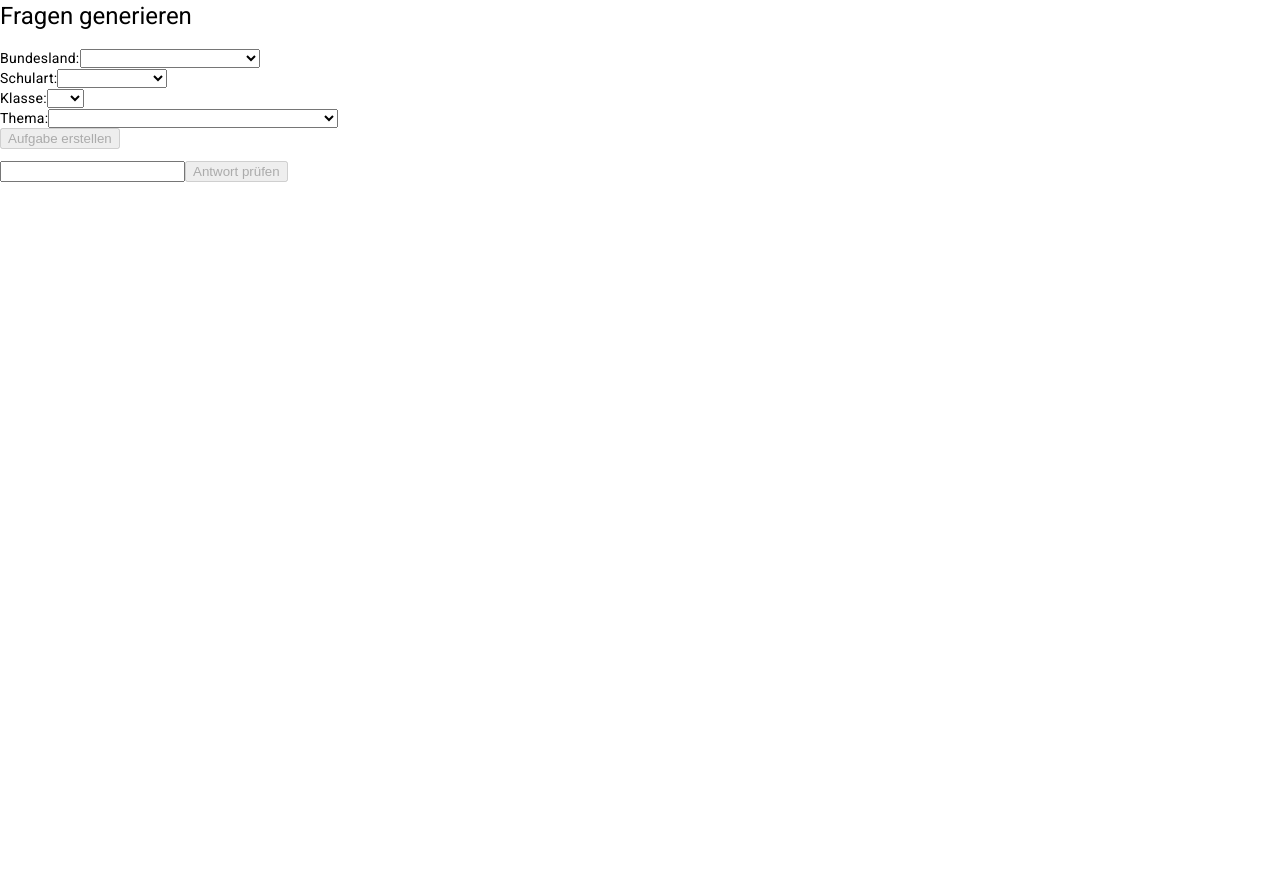
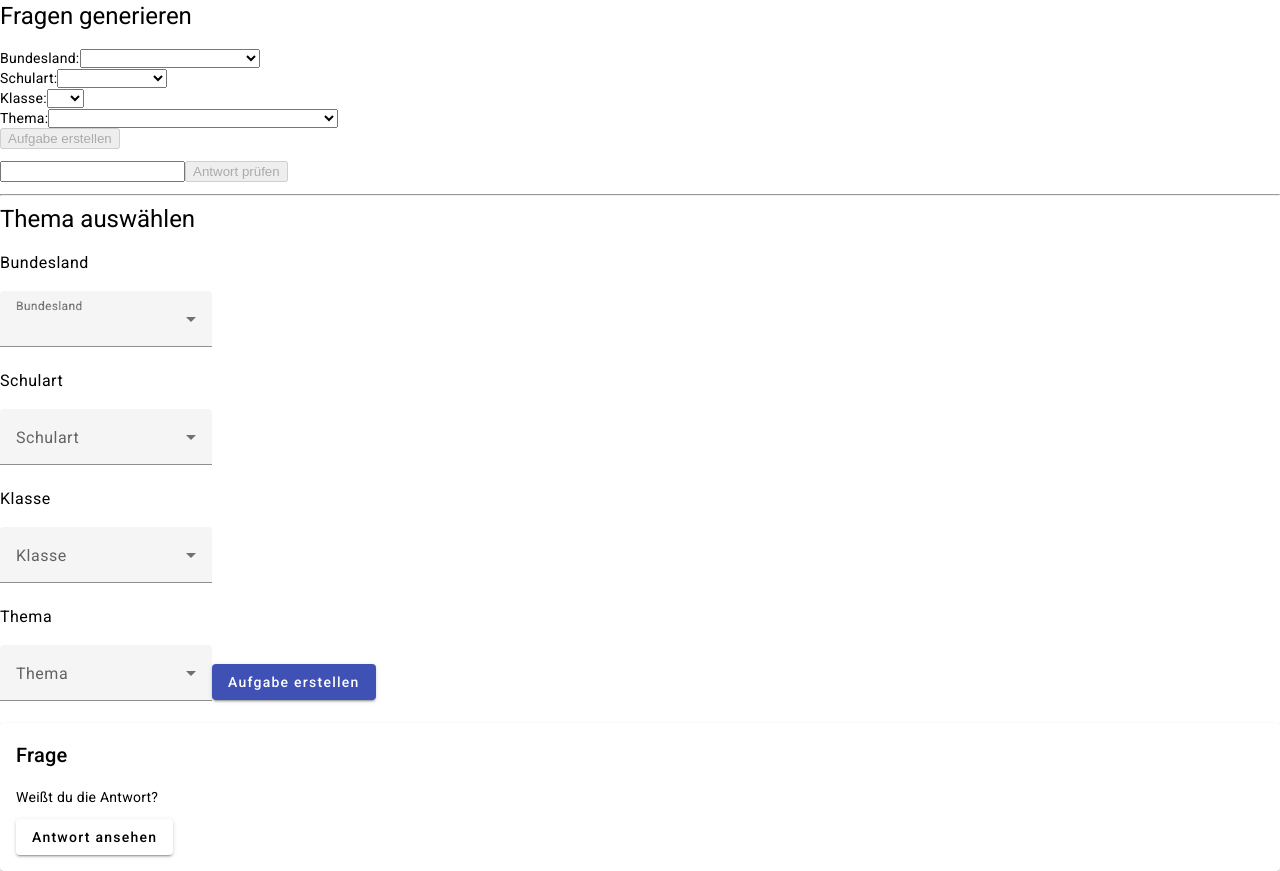
Before and after one commit to cheykoff/MeinMatheTrainer, an Angular app: page / in a window 1280 px wide. Before the commit the page ends 800 px from the top, so only its background shows below. Built offline with nearby package versions, Linux system fonts and the light colour scheme.

Commit message:
ux: use material design in form

```diff
--- a/src/app/app.component.html
+++ b/src/app/app.component.html
@@ -73,3 +73,11 @@
 <div class="feedback">
   <p>{{ feedback }}</p>
 </div>
+<hr />
+<div>
+  <app-select-topic></app-select-topic>
+</div>
+
+<div>
+  <app-question-card></app-question-card>
+</div>
--- /dev/null
+++ b/src/app/components/question-card/question-card.component.html
@@ -0,0 +1,7 @@
+<mat-card>
+  <mat-card-content>
+    <h2>Frage</h2>
+    <p>Weißt du die Antwort?</p>
+    <button mat-raised-button>Antwort ansehen</button>
+  </mat-card-content>
+</mat-card>
--- /dev/null
+++ b/src/app/components/select-topic/select-topic.component.html
@@ -0,0 +1,47 @@
+<!-- select-topic.component.html -->
+<h1>Thema auswählen</h1>
+<form (submit)="createExercise()">
+  <h4>Bundesland</h4>
+  <mat-form-field floatLabel="always">
+    <mat-label>Bundesland</mat-label>
+    <mat-select [(ngModel)]="selectedFederalState" name="bundesland">
+      <mat-option *ngFor="let option of federalStates" [value]="option">
+        {{ option }}
+      </mat-option>
+    </mat-select>
+  </mat-form-field>
+
+  <h4>Schulart</h4>
+  <mat-form-field>
+    <mat-label>Schulart</mat-label>
+    <mat-select [(ngModel)]="selectedSchoolType" name="schulart">
+      <mat-option *ngFor="let option of schoolTypes" [value]="option">
+        {{ option }}
+      </mat-option>
+    </mat-select>
+  </mat-form-field>
+
+  <h4>Klasse</h4>
+  <mat-form-field>
+    <mat-label>Klasse</mat-label>
+    <mat-select [(ngModel)]="selectedClassLevel" name="klasse">
+      <mat-option *ngFor="let option of classLevels" [value]="option">
+        {{ option }}
+      </mat-option>
+    </mat-select>
+  </mat-form-field>
+
+  <h4>Thema</h4>
+  <mat-form-field>
+    <mat-label>Thema</mat-label>
+    <mat-select [(ngModel)]="selectedTopic" name="thema">
+      <mat-option *ngFor="let option of topics" [value]="option">
+        {{ option }}
+      </mat-option>
+    </mat-select>
+  </mat-form-field>
+
+  <button mat-raised-button color="primary" [disabled]="">
+    Aufgabe erstellen
+  </button>
+</form>
--- /dev/null
+++ b/src/app/components/select-topic/select-topic.component.ts
@@ -0,0 +1,71 @@
+import { Component } from '@angular/core';
+import { FormControl } from '@angular/forms';
+
+@Component({
+  selector: 'app-select-topic',
+  templateUrl: './select-topic.component.html',
+  styleUrls: ['./select-topic.component.scss'],
+})
+export class SelectTopicComponent {
+  selectedFederalState: string;
+  selectedSchoolType: string;
+  selectedClassLevel: string;
+  selectedTopic: string;
+
+  disableSelect = new FormControl(false);
+
+  federalStates: string[] = [
+    'Bayern',
+    'Baden-Württemberg',
+    'Berlin',
+    'Brandenburg',
+    'Bremen',
+    'Hamburg',
+    'Hessen',
+    'Mecklenburg-Vorpommern',
+    'Niedersachsen',
+    'Nordrhein-Westfalen',
+    'Rheinland-Pfalz',
+    'Saarland',
+    'Sachsen',
+    'Sachsen-Anhalt',
+    'Schleswig-Holstein',
+    'Thüringen',
+  ];
+  schoolTypes: string[] = [
+    'Grundschule',
+    'Gymnasium',
+    'Realschule',
+    'Hauptschule',
+    'Gesamtschule',
+    'Förderschule',
+    'Berufsschule',
+    'Andere Schule',
+  ];
+  classLevels: string[] = [
+    '1',
+    '2',
+    '3',
+    '4',
+    '5',
+    '6',
+    '7',
+    '8',
+    '9',
+    '10',
+    '11',
+    '12',
+  ];
+  topics: string[] = [
+    'Natürliche und ganze Zahlen',
+    'Addition und Subtraktion ganzer Zahlen',
+    'Geometrische Figuren und Lagebeziehungen',
+    'Multiplikation und Division ganzer Zahlen',
+    'Größen',
+    'Flächen',
+  ];
+
+  createExercise() {
+    // Handle form submission here
+  }
+}
--- a/src/styles.scss
+++ b/src/styles.scss
@@ -1,4 +1,12 @@
 /* You can add global styles to this file, and also import other style files */
 
-html, body { height: 100%; }
-body { margin: 0; font-family: Roboto, "Helvetica Neue", sans-serif; }
+@import "~@angular/material/prebuilt-themes/indigo-pink.css";
+
+html,
+body {
+  height: 100%;
+}
+body {
+  margin: 0;
+  font-family: Roboto, "Helvetica Neue", sans-serif;
+}
```
Also changed, not shown: src/app/app.module.ts (+16 -1 lines), src/app/components/question-card/question-card.component.ts (added, +11 -0 lines), src/app/components/question-card/question-card.component.scss (added), src/app/components/select-topic/select-topic.component.scss (added), 2 other files (tests, documents, lock files or other folders).
